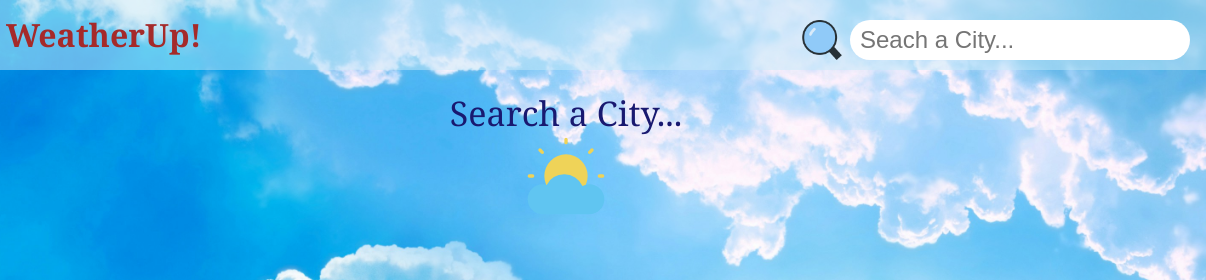
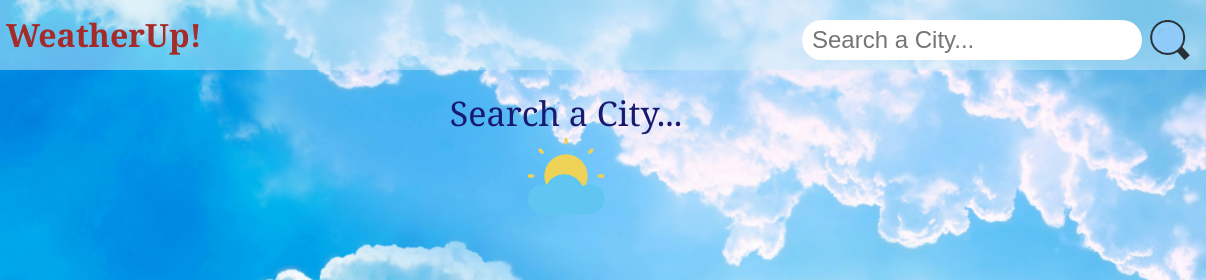
Before and after one commit to WebDevelopmentPortfolio/Project-Weather-App, a website built with webpack: page src/template.html in a window 1280 px wide. Shown: the top 280 px of the page, 74-1280 px from the left. Built offline with nearby package versions, Linux system fonts and the light colour scheme.

Commit message:
Change layout of the search area.

```diff
--- a/src/template.html
+++ b/src/template.html
@@ -24,12 +24,13 @@
                 <input type="text" id="search-city" name="search_city" placeholder="Seach a City...">
             </div>-->
             <form id="search">
+
+                <input type="text" id="search-city" name="search_city" placeholder="Search a City...">
                 <button type="submit">
                     <div class="search-icon">
                         <img src="./images/find-icon.png">
                     </div>
                 </button>
-                <input type="text" id="search-city" name="search_city" placeholder="Seach a City...">
             </form>
         </div>
         <div class="weather-info">
```
